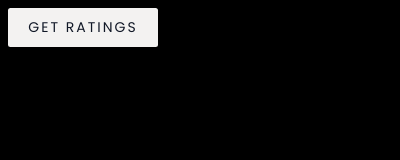
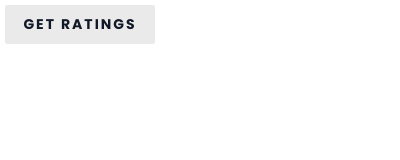
Before and after one commit to numan-7/Chico-State-Schedule-Helper, a browser extension: page public/popup.html in a window 400 px wide. Drawn offline with Linux system fonts and the light colour scheme; files that its build step writes are made by us from their sources.

Commit message:
Changed Application Name & Popup Btn CSS

```diff
--- a/public/popup.html
+++ b/public/popup.html
@@ -16,11 +16,14 @@
         align-items: center;
         justify-content: center;
         width: 150px;
+        background: #fff;
+        margin: 5px 5px;
     }
 
     #startButton {
-        background-color: #f3f2f1;
+        background-color: #ebeaea;
         border: 0;
+        font-weight: 800;
         border-radius: 2.5px;
         box-sizing: border-box;
         color: #111827;
@@ -49,7 +52,7 @@
     }
 
     span {
-        font-weight: 400;
+        font-weight: 800;
         letter-spacing: 2px;
         text-transform: uppercase;
     }
```
Also changed, not shown: README.md, public/manifest.json, src/contentScript.js (line endings or trailing spaces).
